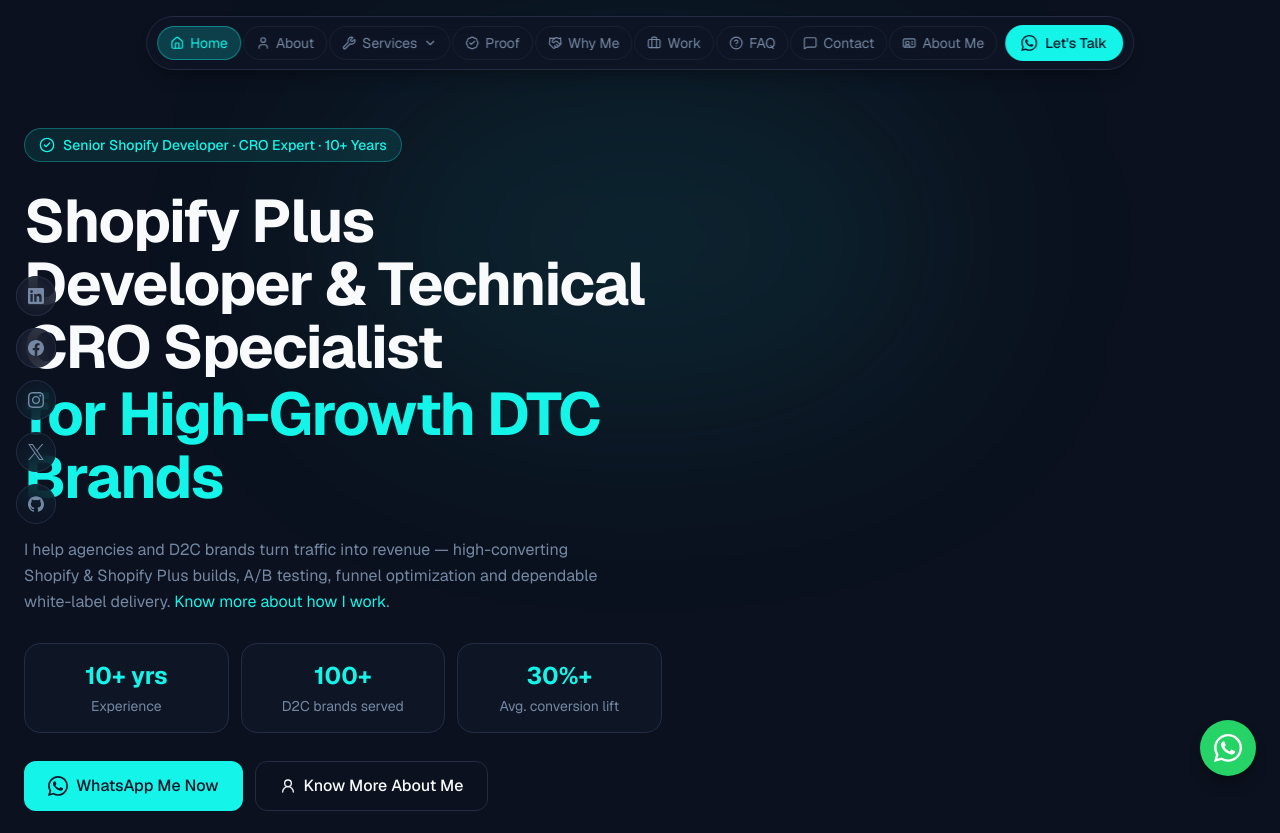
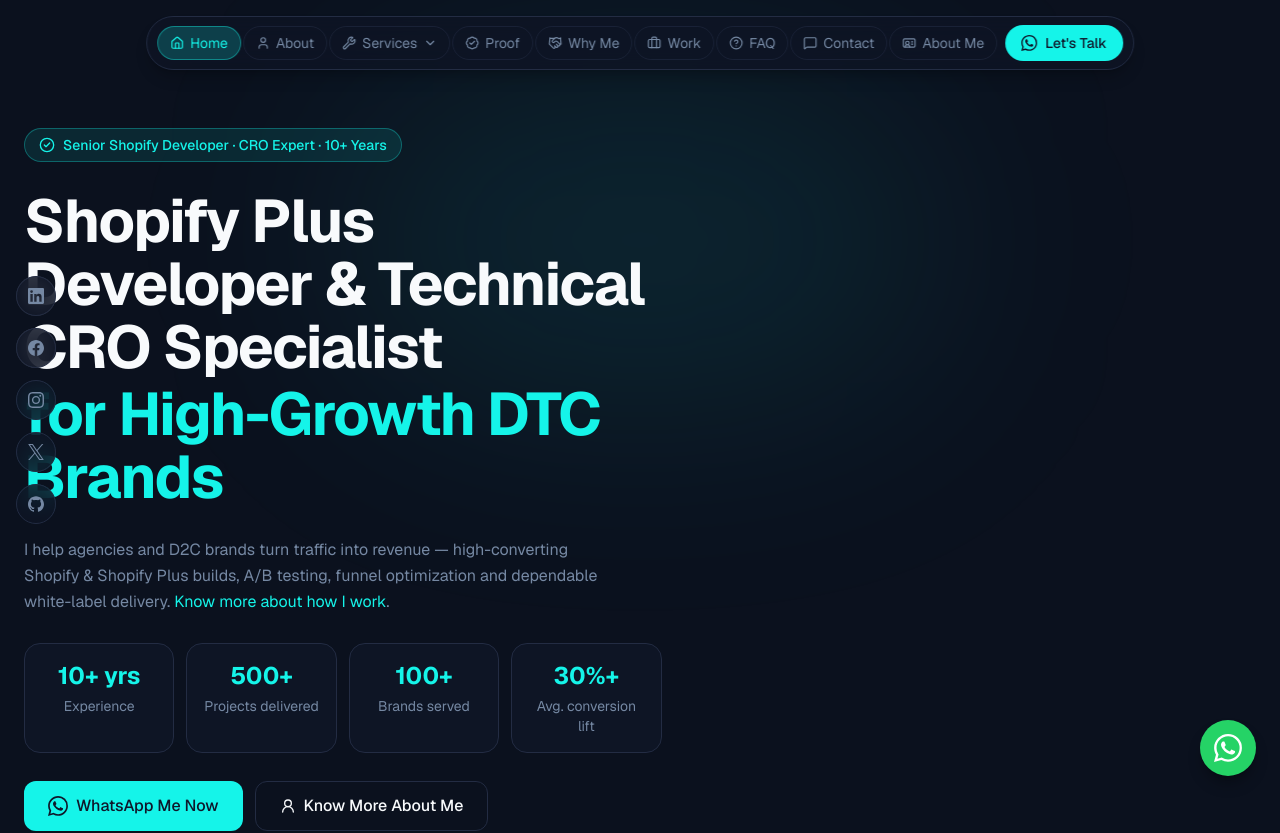
Before and after one commit to Mizan-coders/Proftfolio-project-nextjs, a Next.js app: page / in a window 1280 px wide. Shown: the top 833 px of the page. Built offline with nearby package versions, Linux system fonts and the light colour scheme.

Commit message:
Add '500+ projects' hero metric (4-card grid)
Co-Authored-By: Claude Opus 4.8 <noreply@anthropic.com>

```diff
--- a/src/components/sections/HeroSection.tsx
+++ b/src/components/sections/HeroSection.tsx
@@ -75,9 +75,10 @@ export function HeroSection() {
           </p>
 
           {/* Stat cards */}
-          <div className="grid grid-cols-3 gap-3">
+          <div className="grid grid-cols-2 gap-3 sm:grid-cols-4">
             <StatCard value={site.stats.experience} label="Experience" />
-            <StatCard value={site.stats.brands} label="D2C brands served" />
+            <StatCard value={site.stats.projects} label="Projects delivered" />
+            <StatCard value={site.stats.brands} label="Brands served" />
             <StatCard value={site.stats.conversion} label="Avg. conversion lift" />
           </div>
 
--- a/src/lib/site.ts
+++ b/src/lib/site.ts
@@ -34,6 +34,7 @@ export const site = {
   // Headline stats (sourced from CV)
   stats: {
     experience: "10+ yrs",
+    projects: "500+",
     brands: "100+",
     conversion: "30%+",
     shopifyPlus: "Shopify Plus",
```
